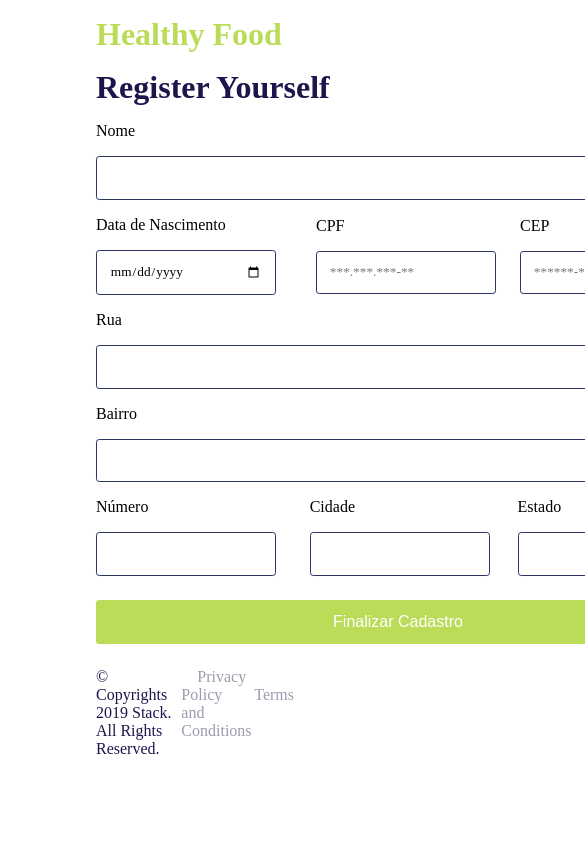
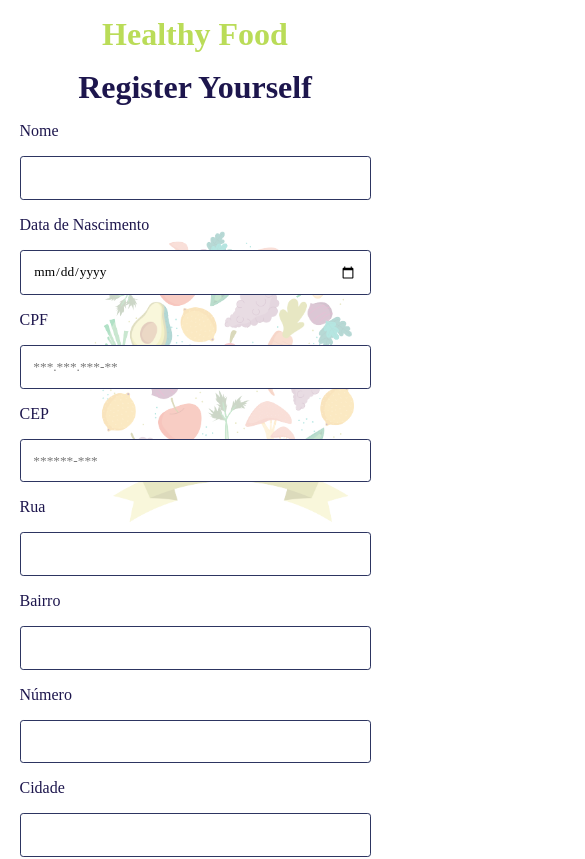
Before and after one commit to bryanbruzinga/Healthy-Food, a Next.js app: page /cadastro in a window 390 px wide. Shown: the top 859 px of the page, 585 px wide, since content can reach past the window. Built offline with nearby package versions, Linux system fonts and the light colour scheme.

Commit message:
página de cadastro responsiva

```diff
--- a/components/Footer/styles.module.css
+++ b/components/Footer/styles.module.css
@@ -17,3 +17,21 @@
     color: var(--text-color);
     padding: 0 1rem;
 }
+
+@media (max-width: 880px) {
+    .footer {
+        padding: 1rem 2rem;
+    }
+}
+
+@media (max-width: 750px) {
+    .footer {
+        padding: .5rem 1rem;
+        align-items: center;
+        justify-content: center;
+        flex-direction: column;
+    }
+    .footer span:first-child {
+        margin-bottom: .5rem;
+    }
+}
--- a/components/ServicesSection/styles.module.css
+++ b/components/ServicesSection/styles.module.css
@@ -54,7 +54,7 @@
 
 @media (max-width: 880px) {
     .serviceDescription h2 {
-        font-size: 1.125rem;
+        font-size: 1.25rem;
     }
 
     .serviceDescription p {
@@ -80,4 +80,7 @@
     .serviceDescription button {
         align-self: center;
     }
+    .serviceDescription h2 {
+        text-align: center;
+    }
 }
--- a/pages/cadastro/FormCadastro/styles.module.css
+++ b/pages/cadastro/FormCadastro/styles.module.css
@@ -35,6 +35,12 @@
     gap: 1.5rem;
 }
 
+.form label {
+    font-family: var(--text-font);
+    font-size: 1rem;
+    color: var(--title-color);
+}
+
 .formInputSmall input {
     width: 180px;
 }
@@ -60,3 +66,42 @@
     cursor: not-allowed;
     opacity: .5;
 }
+
+@media (max-width: 760px) {
+    .form {
+        padding-left: 1.5rem;
+        width: 600px;
+        align-items: center;
+    }
+}
+
+@media (max-width: 630px) {
+    .form {
+        padding-left: 0;
+        display: flex;
+        flex-direction: column;
+        align-items: center;
+        justify-content: center;
+        width: 100vw;
+    }
+    .form div {
+        display: flex;
+        flex-direction: column;
+    }
+    .form input {
+        width: 90vw;
+        margin-right: 0;
+    }
+    .formInputSmall {
+        display: flex;
+        flex-direction: column;
+        align-items: center;
+        justify-content: center;
+        gap: 0;
+    }
+    .formInputSmall div{
+        display: flex;
+        flex-direction: column;
+        justify-content: center;
+    }
+}
--- a/pages/cadastro/HeaderCadastro/styles.module.css
+++ b/pages/cadastro/HeaderCadastro/styles.module.css
@@ -4,3 +4,10 @@
     font-size: 2rem;
     padding-left: 6rem;
 }
+
+@media (max-width: 730px) {
+    .headerCadastro h1 {
+        padding-left: 0;
+        text-align: center;
+    }
+}
--- a/pages/cadastro/index.js
+++ b/pages/cadastro/index.js
@@ -10,6 +10,7 @@ export default function Cadastro() {
       <h2>Register Yourself</h2>
       <div className={styles.RegisterContent}>
         <FormCadastro />
+        <div className={styles.RegisterImg}>
           <Image
             src="/register.png"
             alt="healthy food"
@@ -18,6 +19,7 @@ export default function Cadastro() {
             objectFit="responsive"
           />
         </div>
+      </div>
     </section>
   );
 }
--- a/pages/cadastro/styles.module.css
+++ b/pages/cadastro/styles.module.css
@@ -11,3 +11,26 @@
     justify-content: space-between;
     align-items: center;
 }
+
+@media (max-width: 1200px) {
+    .RegisterImg {
+        position: absolute;
+        opacity: .3;
+        z-index: -1;
+        left: 15%;
+        top: 25%;
+    }
+}
+
+@media (max-width: 730px) {
+    .RegisterSectionContainer h2{
+        text-align: center;
+        padding-left: 0;
+    }
+}
+
+@media (max-width: 730px) {
+    .RegisterContent {
+        justify-content: center;
+    }
+}
```
Also changed, not shown: components/MainSection/styles.module.css (+13 -0 lines), components/MembershipSection/styles.module.css (+7 -0 lines). Lines whose indentation alone changed are shown as unchanged.
